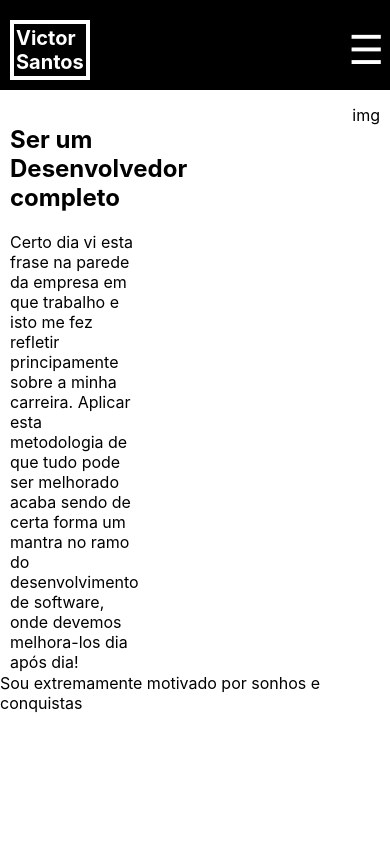
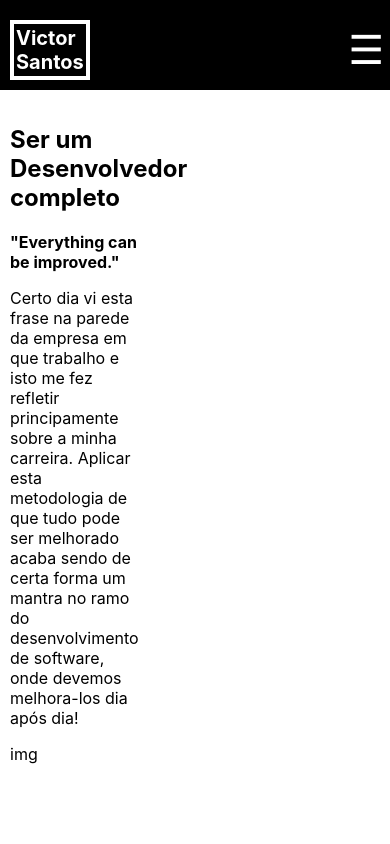
Before and after one commit to victorwsantos/react-page, a React (Create React App) app: page /Objetivos in a window 390 px wide. Shown: the top 844 px of the page. Built offline with nearby package versions, Linux system fonts and the light colour scheme.

Commit message:
Confirmação de commit

```diff
--- a/src/App.css
+++ b/src/App.css
@@ -58,7 +58,7 @@ body{
   text-decoration: none;
   color: white;
   padding: 2px;
-  position: relative;
+
 }
 .conteudo-pg{
   height: 400px;
@@ -135,6 +135,11 @@ transition: 0.6s;
   flex-direction: row;
   justify-content: space-between;
 }
+#paginaObjetivos{
+  display: flex;
+    flex-direction: column;
+    justify-content: space-between;
+}
 
 @media (max-width: 700px){
   .botoes-pg-index{
@@ -168,6 +173,7 @@ transition: 0.6s;
     background-color: black;
     transition: 0.6s;
     height: 0px;
+    z-index: 100;
   }
   #navega.active{
     visibility: visible;
@@ -197,7 +203,10 @@ transition: 0.6s;
   .botoes-pg-index{
     margin-top: 30px;
   }
-
+#objetivos{
+    display: flex;
+    flex-direction: column;
+}
 }
 @media (max-width: 320px){
   .botoes-pg-index{
--- a/src/componentes/Objetivos/index.js
+++ b/src/componentes/Objetivos/index.js
@@ -9,6 +9,7 @@ const Objetivos = () => (
         <div id='objetivos'>
             <div id="apresentacao">
                 <h2>Ser um Desenvolvedor completo</h2>
+                <p><b><span>"</span>Everything can be improved."</b></p>
                 <p>Certo dia vi esta frase na parede da empresa em que trabalho e  isto me fez refletir principamente sobre a minha carreira. Aplicar esta metodologia de que tudo pode ser melhorado
                     acaba sendo de certa forma um mantra no ramo do desenvolvimento de software, onde devemos melhora-los dia após dia!
                 </p>
```
